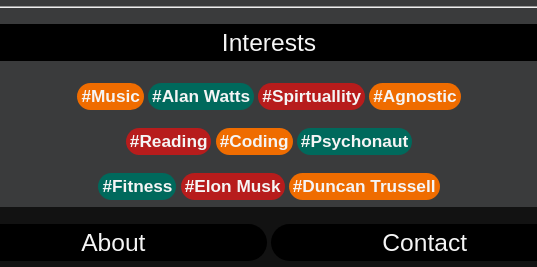
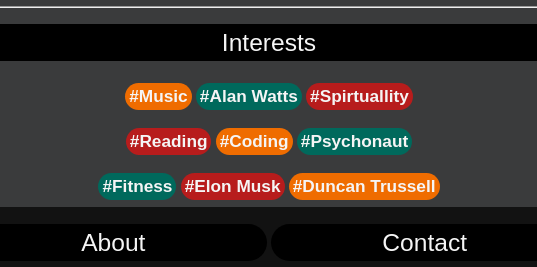
Before and after one commit to No0ne405/No0ne405.github.io, a plain HTML site: page index.html in a window 1280 px wide. Shown: the part 1497-1764 px from the top of the page, 371-908 px from the left. Drawn offline with nearby package versions, Linux system fonts and the light colour scheme.

Commit message:
Update index.html

```diff
--- a/index.html
+++ b/index.html
@@ -121,7 +121,6 @@
         <h6 class="orangeHash">#Music</h6>
         <h6 class="greenHash">#Alan Watts</h6>
         <h6 class="redHash">#Spirtuallity</h6>
-        <h6 class="orangeHash">#Agnostic</h6>
         <br>
         <h6 class="redHash">#Reading</h6>
         <h6 class="orangeHash">#Coding</h6>
```
